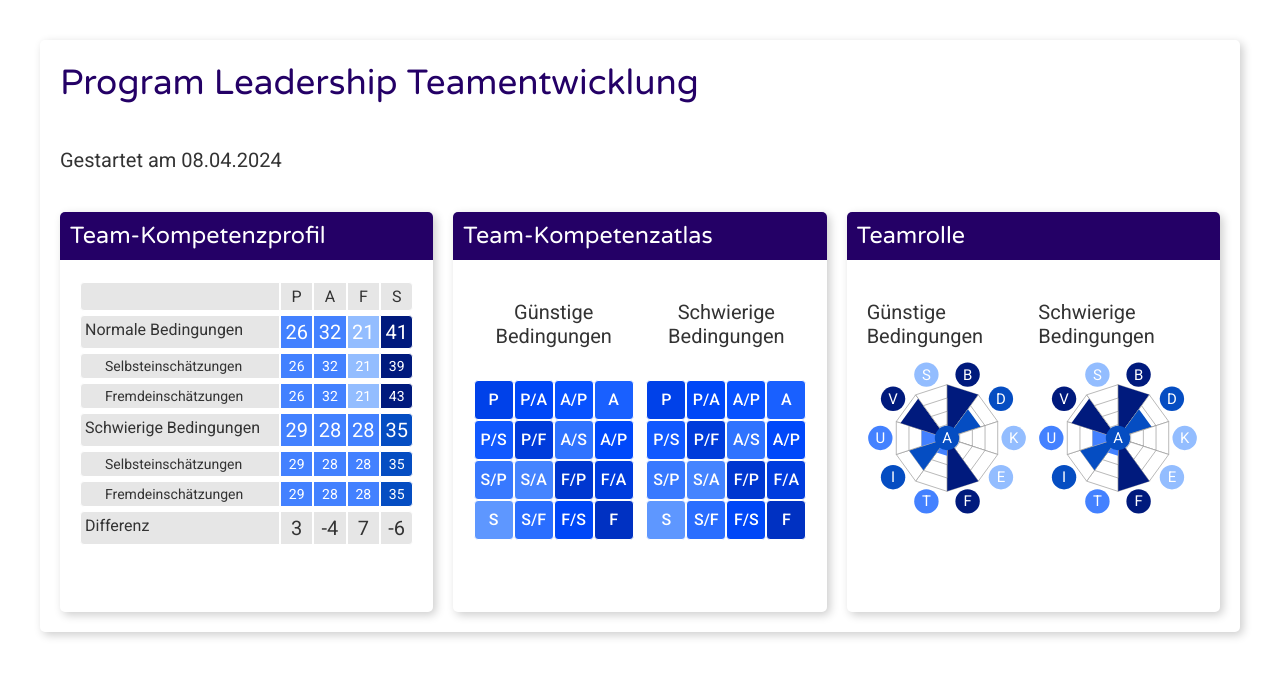
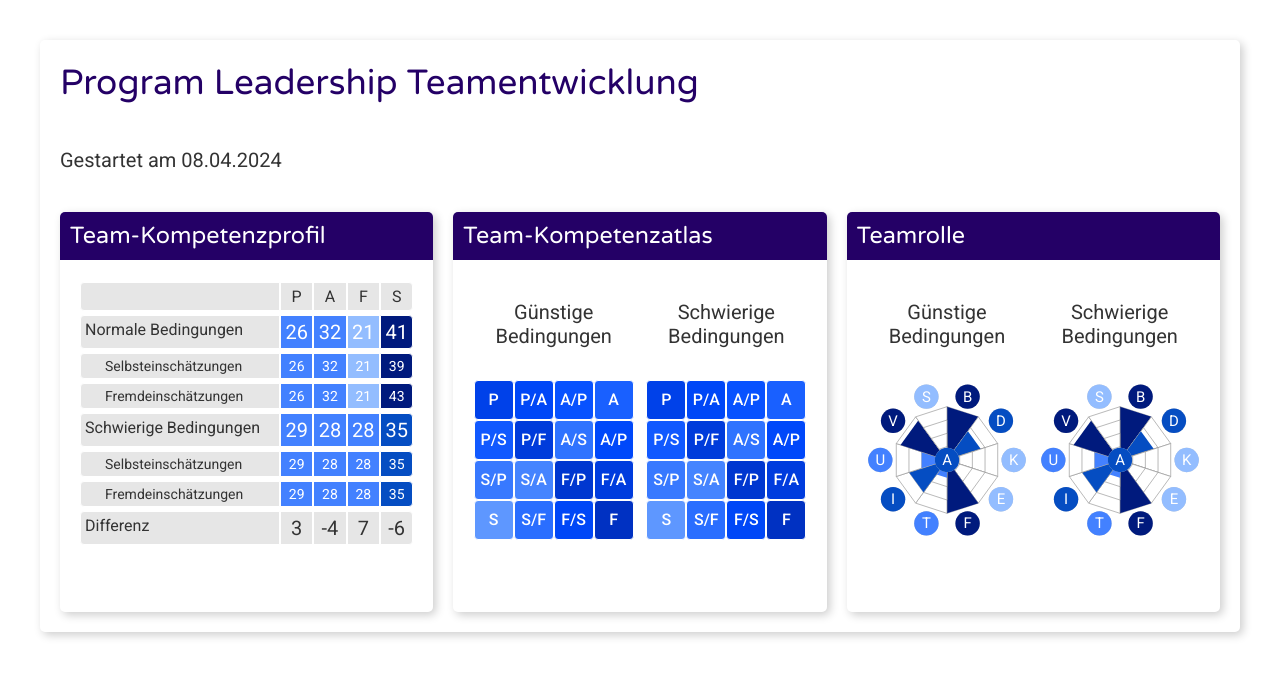
Before and after one commit to stbuhr/consultant-dashboard, an Angular app: page / in a window 1280 px wide. Shown: the top 676 px of the page. Built offline with nearby package versions, Linux system fonts and the light colour scheme.

Commit message:
Update team widget and team role graph styles

```diff
--- a/src/app/team-widget/team-widget.component.scss
+++ b/src/app/team-widget/team-widget.component.scss
@@ -5,8 +5,7 @@
 .module {
   min-height: 18rem;
   padding: 0;
-  transition: scale 0.5s ease-in-out;
-  cursor: pointer;
+  transition: scale 0.3s ease-in-out;
 
   h3 {
     color: var(--active-foreground);
@@ -27,5 +26,5 @@
 }
 
 .module:hover {
-  scale: 1.05;
+  scale: 1.02;
 }
--- a/src/app/teamroles/team-teamrole-graph/team-teamrole-graph.component.html
+++ b/src/app/teamroles/team-teamrole-graph/team-teamrole-graph.component.html
@@ -22,6 +22,13 @@
       [class.lowlevel]="isLowLevel(segment)"
     />
     <circle
+      class="background-circle"
+      [attr.r]="width() / 7"
+      [attr.cx]="getCirclePoint(segment).x"
+      [attr.cy]="getCirclePoint(segment).y"
+    />
+    <circle
+      class="teamrole-circle"
       [attr.r]="width() / 7"
       [attr.cx]="getCirclePoint(segment).x"
       [attr.cy]="getCirclePoint(segment).y"
@@ -29,6 +36,9 @@
       [class.highlevel]="isHighLevel(segment)"
       [class.mediumlevel]="isMediumLevel(segment)"
       [class.lowlevel]="isLowLevel(segment)"
+      [class.highlighted]="segment.isSelected()"
+      (mouseenter)="showDetails(segment)"
+      (mouseleave)="hideDetails()"
     />
     <text
       class="teamrole-label"
@@ -38,4 +48,8 @@
       {{ segment.text.substring(0, 1).toUpperCase() }}
     </text>
   </g>
+  <path class="description-background" [attr.d]="getDescriptionPath()" />
+  <text class="teamrole-name description">{{ title() }}</text>
+  <text class="teamrole-value description" y="-40">{{ value() }}</text>
+  <text class="teamrole-percentage description" y="40">{{ percentage() }}</text>
 </svg>
--- a/src/app/teamroles/team-teamrole-graph/team-teamrole-graph.component.scss
+++ b/src/app/teamroles/team-teamrole-graph/team-teamrole-graph.component.scss
@@ -7,6 +7,58 @@
   text-anchor: middle;
   alignment-baseline: central;
   font-size: 28px;
+  pointer-events: none;
+}
+
+.teamrole-circle {
+  cursor: pointer;
+  transition: opacity 0.3s;
+}
+
+path.description-background {
+  fill: var(--disabled-background);
+  opacity: 0;
+  transition: opacity 0.3s;
+  pointer-events: none;
+}
+
+.teamrole-name {
+  font-size: 28px;
+  font-weight: 500;
+}
+
+svg:has(circle.teamrole-circle.highlighted)
+  circle.teamrole-circle:not(.highlighted) {
+  opacity: 0;
+}
+
+.teamrole-value {
+  font-size: 24px;
+}
+
+.teamrole-percentage {
+  font-size: 24px;
+}
+
+svg:has(circle.teamrole-circle.highlighted) path.description-background {
+  opacity: 1;
+}
+
+.description {
+  text-anchor: middle;
+  alignment-baseline: central;
+  fill: var(--text-color);
+  opacity: 0;
+  transition: opacity 0.3s;
+  pointer-events: none;
+}
+
+svg:has(circle.teamrole-circle.highlighted) .description {
+  opacity: 1;
+}
+
+.background-circle {
+  fill: var(--disabled-background);
 }
 
 .veryhighlevel {
--- a/src/app/teamroles/team-teamrole-graph/team-teamrole-graph.component.ts
+++ b/src/app/teamroles/team-teamrole-graph/team-teamrole-graph.component.ts
@@ -3,7 +3,10 @@ import {
   ChangeDetectionStrategy,
   Component,
   OnInit,
+  Signal,
+  WritableSignal,
   input,
+  signal,
 } from '@angular/core';
 import { TranslocoService } from '../../transloco.service';
 
@@ -38,6 +41,7 @@ export interface Segment {
   startAngle: number;
   endAngle: number;
   parts: SegmentPart[];
+  isSelected: WritableSignal<boolean>;
 }
 
 export interface Point {
@@ -78,6 +82,10 @@ export class TeamTeamroleGraphComponent implements OnInit {
 
   width = input(160);
   height = input(160);
+
+  title = signal('Teamrole');
+  value = signal('0 von 0');
+  percentage = signal('0%');
 
   get segments(): Segment[] {
     return this._segments;
@@ -148,6 +156,7 @@ export class TeamTeamroleGraphComponent implements OnInit {
           importance: 1,
         },
       ],
+      isSelected: signal(false),
     };
   }
 
@@ -191,9 +200,33 @@ export class TeamTeamroleGraphComponent implements OnInit {
     return `M 0 0 L ${firstPoint.x} ${firstPoint.y} L ${secondPoint.x} ${secondPoint.y} Z`;
   }
 
+  getDescriptionPath(): string {
+    var path = this.segments
+      .slice(0, this.segments.length - 1)
+      .map((segment) => this.getPoint(segment.radius, segment.startAngle))
+      .map((point) => `L ${point.x} ${point.y}`)
+      .join(' ');
+    return `M ${path.substring(1)} Z`;
+  }
+
   getCirclePoint(segment: Segment): Point {
     const angle = (segment.startAngle + segment.endAngle) / 2;
     const point = this.getPoint(segment.radius * 1.25, angle);
     return point;
   }
+
+  showDetails(segment: Segment): void {
+    segment.isSelected.set(true);
+    this.title.set(segment.text);
+    this.value.set(`${segment.value} von ${this._sumValue}`);
+    this.percentage.set(
+      `${((segment.value / this._sumValue) * 100).toFixed(0)}%`
+    );
+  }
+
+  hideDetails(): void {
+    this.segments.forEach((segment) => {
+      segment.isSelected.set(false);
+    });
+  }
 }
--- a/src/app/teamroles/team-teamrole-widget/team-teamrole-widget.component.html
+++ b/src/app/teamroles/team-teamrole-widget/team-teamrole-widget.component.html
@@ -1,4 +1,4 @@
-<div>Günstige Bedingungen</div>
-<div>Schwierige Bedingungen</div>
-<app-team-teamrole-graph></app-team-teamrole-graph>
-<app-team-teamrole-graph></app-team-teamrole-graph>
+<div class="header">Günstige Bedingungen</div>
+<div class="header">Schwierige Bedingungen</div>
+<app-team-teamrole-graph class="graph"></app-team-teamrole-graph>
+<app-team-teamrole-graph class="graph"></app-team-teamrole-graph>
--- a/src/app/teamroles/team-teamrole-widget/team-teamrole-widget.component.scss
+++ b/src/app/teamroles/team-teamrole-widget/team-teamrole-widget.component.scss
@@ -1,6 +1,14 @@
 :host {
   display: grid;
   grid-template-columns: 1fr 1fr;
-  gap: 0.5rem;
+  gap: 12px;
   padding-top: 1rem;
 }
+
+.header {
+  text-align: center;
+}
+
+.graph {
+  margin: 1rem auto;
+}
```
